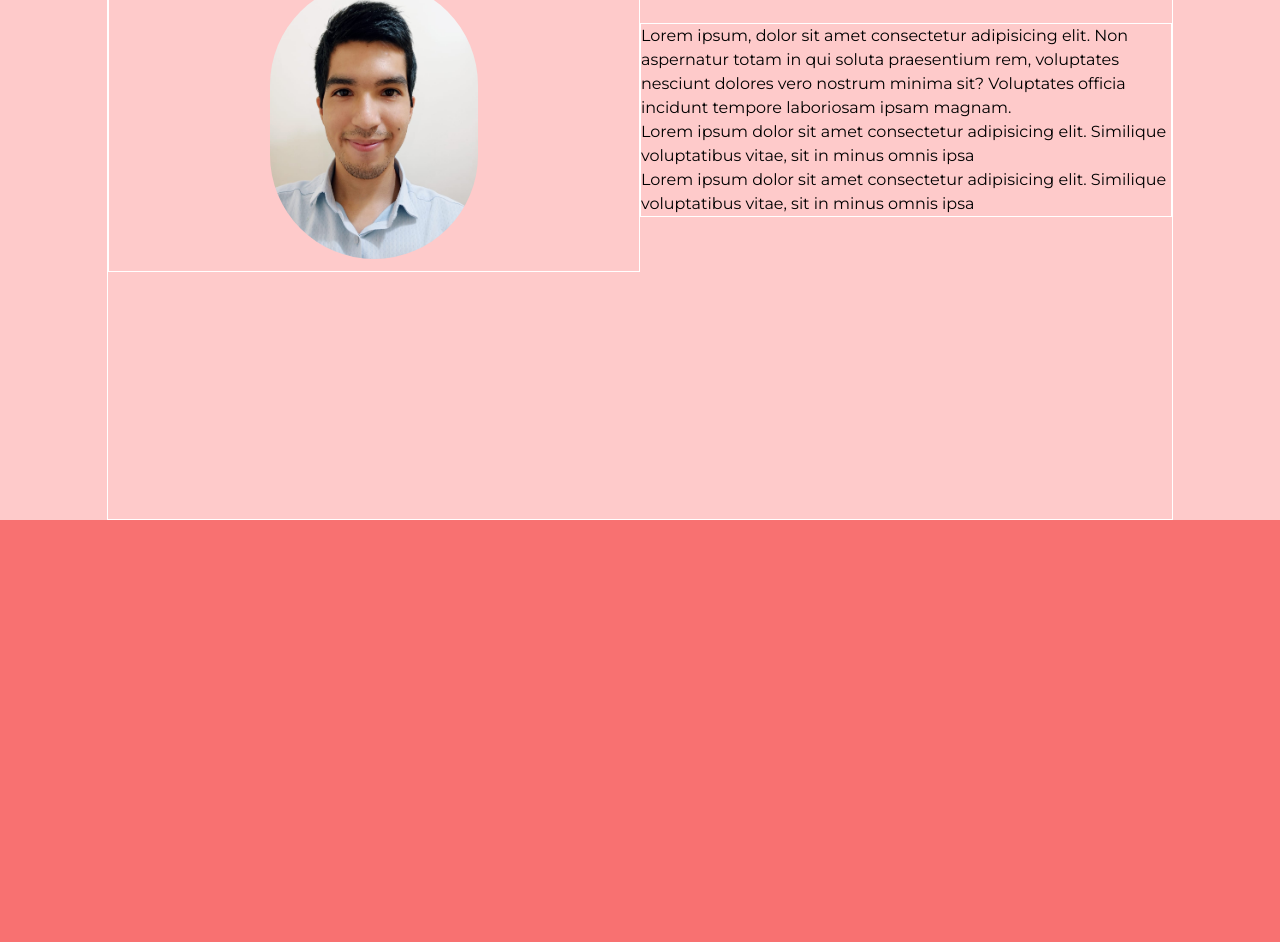
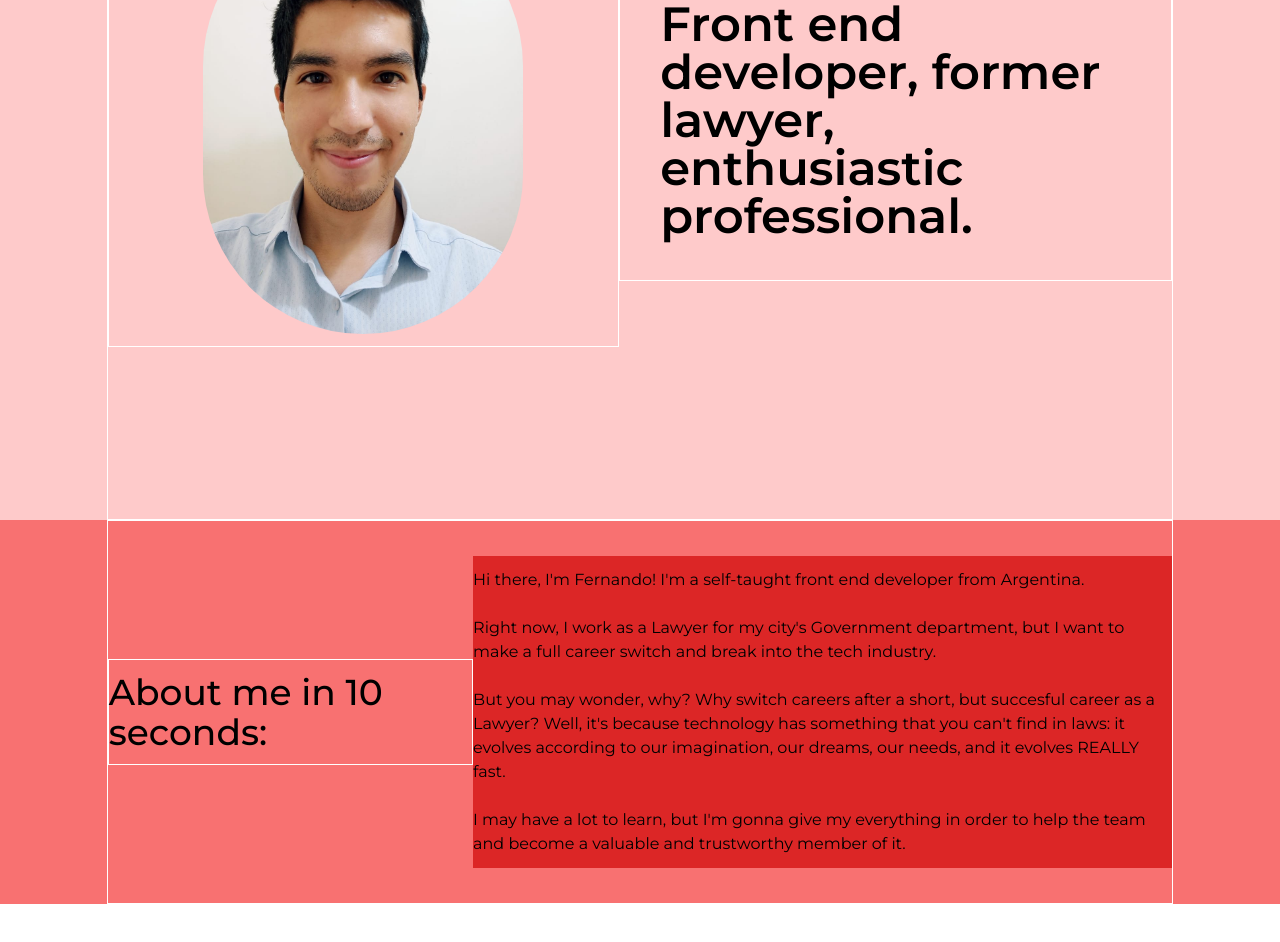
Before and after one commit to CruzFM/fernandocruz, a React (Create React App) app: page / in a window 1280 px wide. Shown: the part 360-1302 px from the top of the page. After the commit the page ends 1264 px from the top, so only its background shows below. Built offline with nearby package versions, Linux system fonts and the light colour scheme.

Commit message:
About me in 10 seconds added. overflow onscroll. may change in the near future

```diff
--- a/src/App.js
+++ b/src/App.js
@@ -24,7 +24,7 @@ function App() {
   }
 
   return (
-    <div className={darkMode ? 'darkMode' : ''}>
+    <div className={darkMode ? 'darkMode min-h-screen' : 'min-h-screen'}>
       <Header darkMode={darkMode} toggleDarkMode={toggleDarkMode} />
 
       <Routes>
--- a/src/components/Header/Header.jsx
+++ b/src/components/Header/Header.jsx
@@ -51,7 +51,7 @@ export default function Header(props) {
         {isMobile && (
           <>
             { renderMobile() }
-            <div onClick={handleClick} className="text-white">
+            <div onClick={handleClick} className="dark:text-white text-black">
               {isOpen ? "clickeado" : "falta"}
             </div>
           </>
--- a/src/components/Home/Home.jsx
+++ b/src/components/Home/Home.jsx
@@ -3,22 +3,31 @@ import profilePic from '../../images/profilePic.jpg'
 export default function Home(){
     return(
         <>
-            <section className="h-screen bg-red-200 my-0 mx-auto">
-                <div className="flex w-10/12 mx-auto my-0 flex-col items-center justify-center md:flex-row  h-screen border-solid border-white border md:justify-between">
+            <section className="h-2/3 md:h-screen bg-red-200 my-0 mx-auto">
+                <div className="flex w-10/12 mx-auto my-0 flex-col items-center justify-center md:flex-row md:h-screen border-solid border-white border md:justify-between">
 
                     <div className="py-3 border-solid border-white border w-full flex items-center justify-center">
-                        <img src={profilePic} className="max-w-full w-52 rounded-full" alt='picsum'/>
+                        <img src={profilePic} className="max-w-full w-52 md:w-80 rounded-full" alt='picsum'/>
                     </div>
-                    <div className='w-full  border-solid border-white border w-full'>
-                    <p>Lorem ipsum, dolor sit amet consectetur adipisicing elit. Non aspernatur totam in qui soluta praesentium rem, voluptates nesciunt dolores vero nostrum minima sit? Voluptates officia incidunt tempore laboriosam ipsam magnam.</p>
-                    <p>Lorem ipsum dolor sit amet consectetur adipisicing elit. Similique voluptatibus vitae, sit in minus omnis ipsa</p>
-                    <p>Lorem ipsum dolor sit amet consectetur adipisicing elit. Similique voluptatibus vitae, sit in minus omnis ipsa</p>
+                    <div className='w-full  border-solid border-white border p-10'>
+                        <h1 className='font-bold text-3xl md:text-5xl'>Front end developer, former lawyer, enthusiastic professional.</h1>
                     </div>
 
                 </div>
             </section>
 
-            <section className='h-screen bg-red-400 my-0 mx-auto"'>
+            <section className='max-h-96 md:h-screen bg-red-400 my-0 mx-auto"'>
+                <div className="flex max-h-96 w-10/12 mx-auto my-0 flex-col items-center  md:flex-row md:h-screen border-solid border-white border md:justify-between">
+                    <div className="py-3 border-solid border-white border w-full flex items-center justify-center">
+                        <h2 className='text-3xl md:text-4xl font-medium'>About me in 10 seconds:</h2>
+                    </div>
+                    <div className=' bg-red-600 overflow-y-scroll'>
+                        <p className='py-3'>Hi there, I'm Fernando! I'm a self-taught front end developer from Argentina.</p>
+                        <p className='py-3'>Right now, I work as a Lawyer for my city's Government department, but I want to make a full career switch and break into the tech industry.</p>
+                        <p className='py-3'>But you may wonder, why? Why switch careers after a short, but succesful career as a Lawyer? Well, it's because technology has something that you can't find in laws: it evolves according to our imagination, our dreams, our needs, and it evolves REALLY fast.</p>
+                        <p className='py-3'>I may have a lot to learn, but I'm gonna give my everything in order to help the team and become a valuable and trustworthy member of it.</p>
+                    </div>
+                </div>
 
             </section>
         </>
```
Also changed, not shown: 1 other file (tests, documents, lock files or other folders).
